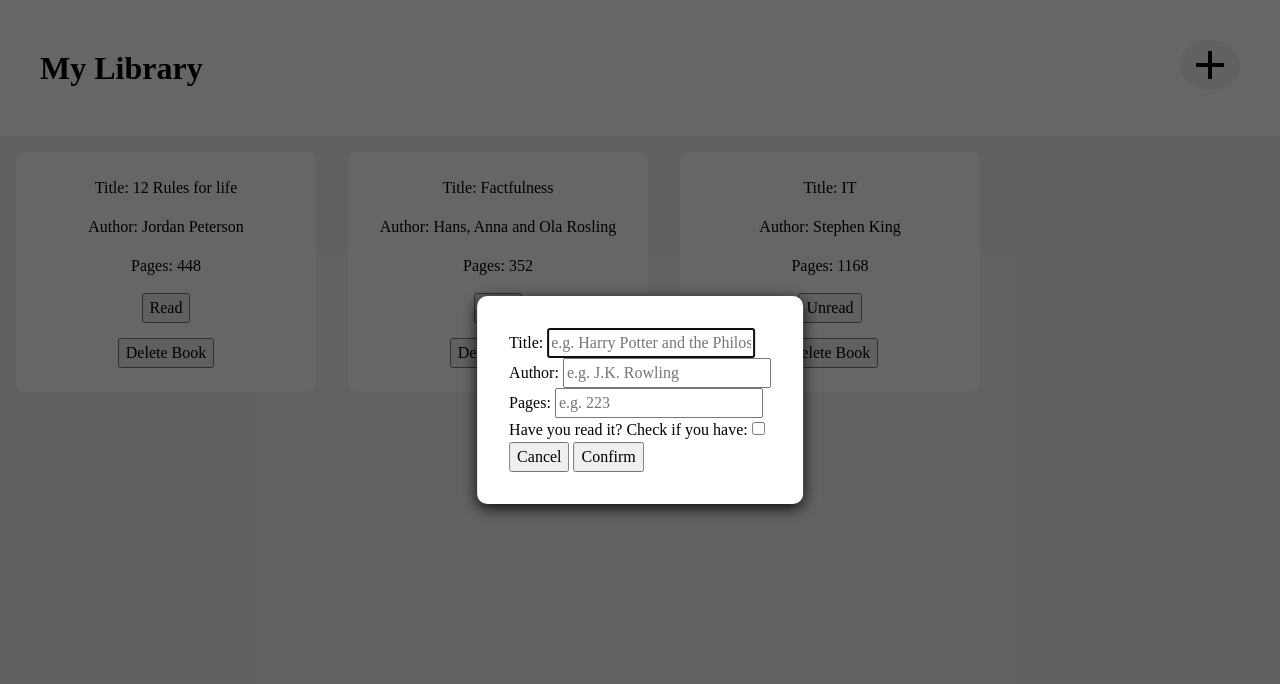
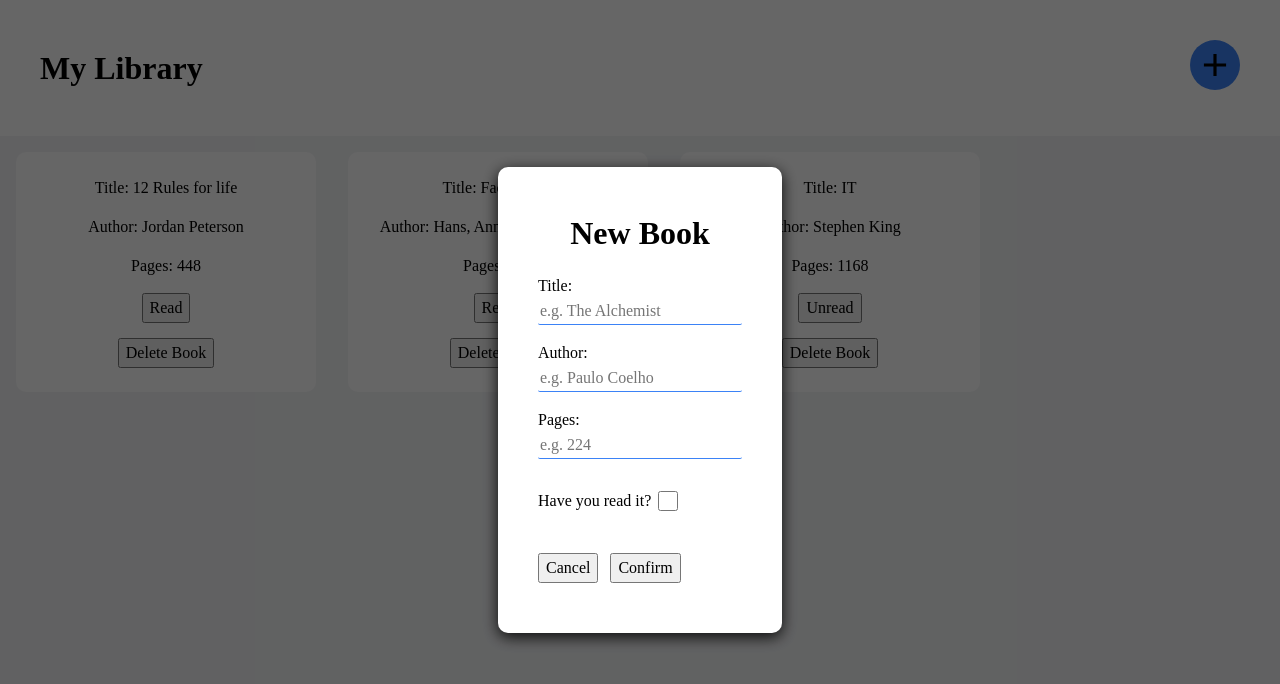
Before and after one commit to sDupsy/odin-library, a plain HTML site: page index.html in a window 1280 px wide. Both pictures are taken after a click on the button 1210 px from the left and 65 px from the top of the page. Drawn offline with Linux system fonts and the light colour scheme.

Commit message:
Add Form Styling

```diff
--- a/index.html
+++ b/index.html
@@ -11,31 +11,34 @@
     <div class="header">
         <h1>My Library</h1>
         <div class="btn-wrapper">
-            <button class="showDialog"><svg xmlns="http://www.w3.org/2000/svg" viewBox="0 0 24 24"><title>plus</title><path d="M19,13H13V19H11V13H5V11H11V5H13V11H19V13Z" /></svg></button>
+            <button class="showDialog"><svg xmlns="http://www.w3.org/2000/svg" viewBox="0 0 24 24"><title>Add Book</title><path d="M19,13H13V19H11V13H5V11H11V5H13V11H19V13Z" /></svg></button>
         </div>
     </div>
     <div class="cards"></div>
     <dialog class="favDialog">
         <form action="">
-            <div class="form-row">
+            <div class="form-wrapper">
+                <h1 class="heading">New Book</h1>
+                <div class="form-row title">
                     <label for="title">Title:</label>
-                <input required type="text" placeholder="e.g. Harry Potter and the Philosopher's Stone" name="title" id="title">
+                    <input required type="text" placeholder="e.g. The Alchemist" name="title" id="title">
                 </div>
-            <div class="form-row">
+                <div class="form-row author">
                     <label for="author">Author:</label>
-                <input required type="text" placeholder="e.g. J.K. Rowling" name="author" id="author">
+                    <input required type="text" placeholder="e.g. Paulo Coelho" name="author" id="author">
                 </div>
-            <div class="form-row">
+                <div class="form-row pages">
                     <label for="pages">Pages:</label>
-                <input required type="number" min="1" placeholder="e.g. 223" name="pages" id="pages">
+                    <input required type="number" min="1" placeholder="e.g. 224" name="pages" id="pages">
                 </div>
-            <div class="form-row">
-                <label for="read">Have you read it? Check if you have:</label>
-                <input type="checkbox" name="read" id="read">
+                <div class="form-row read">
+                    <label for="read">Have you read it?</label>
+                    <input class="checkmark" type="checkbox" name="read" id="read">
                 </div>
-            <div>
-                <button type="button" id="cancelBtn">Cancel</button>
-                <button type="submit" id="confirmBtn">Confirm</button>
+                <div class="dialog-btns">
+                    <button class="cancel-button" type="button" id="cancelBtn">Cancel</button>
+                    <button class="confirm-button" type="submit" id="confirmBtn">Confirm</button>
+                </div>
             </div>
         </form>
     </dialog>
--- a/styles.css
+++ b/styles.css
@@ -100,6 +100,7 @@ body {
   border-radius: 10px;
   background: white;
   box-shadow: 0 4px 15px rgba(0, 0, 0, 0.9);
+
 }
 
 .favDialog::backdrop {
@@ -107,8 +108,10 @@ body {
 }
 
 .btn-wrapper button {
-    background-color: var(--background);
+    background-color: var(--primary-accent);
     border: none;
+    height: 50px;
+    width: 50px;
     border-radius: 50%;
 }
 
@@ -116,3 +119,62 @@ body {
     width: 3em;
     height: 3em;
 }
+
+button:hover {
+    cursor: pointer;
+    transform: scale(1.05);
+}
+
+.form-wrapper {
+  display: grid;
+  grid-template-rows: repeat(6, 1fr);
+  grid-template-columns: 1fr;
+
+  align-items: center;
+  text-align: center;
+
+}
+
+
+.form-row {
+  display: flex;
+  flex-direction: column;
+  align-items: flex-start;
+  margin: 8px;
+
+}
+
+input {
+  border-radius: 2px;
+  border: none;
+  border-bottom: 1px solid var(--primary-accent);
+}
+
+input:focus {
+  outline: none;
+}
+
+.read {
+  display: flex;
+  flex-direction: row;
+  align-items: center;
+}
+
+.checkmark
+ {
+    position: relative;
+    left: 12%;
+    transform: translate(-90%, 0%);
+    height: 20px;
+    width: 20px;
+
+}
+
+.dialog-btns {
+  display: flex;
+  gap: 12px;
+}
+
+.cancel-button {
+  margin-left: 8px;;
+}
```
Lines whose indentation alone changed are shown as unchanged.
